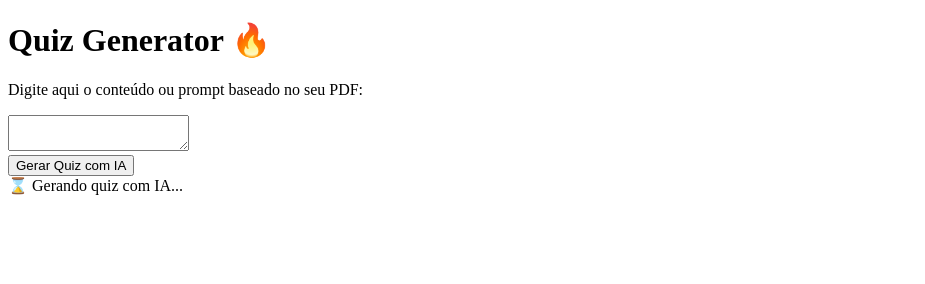
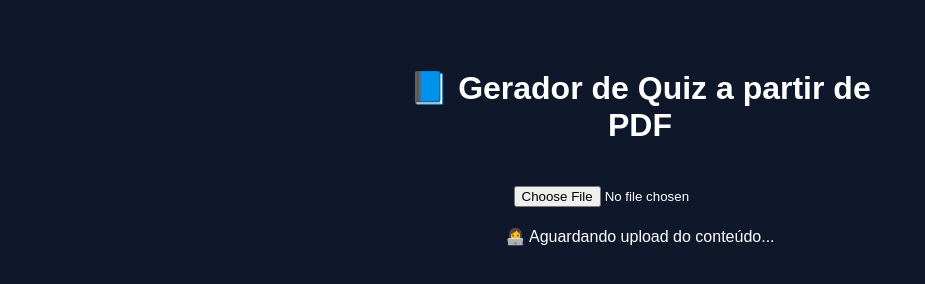
Before and after one commit to BellMaximus/frontend, a plain HTML site: page index.html in a window 1280 px wide. Shown: the whole page, without its empty margins (0-925 px from the left). Drawn offline with Linux system fonts and the light colour scheme.

Commit message:
Update index.html

```diff
--- a/index.html
+++ b/index.html
@@ -3,21 +3,26 @@
 <head>
   <meta charset="UTF-8" />
   <meta name="viewport" content="width=device-width, initial-scale=1.0"/>
-  <title>Gerador de Quiz com IA</title>
-
+  <title>Gerador de Quiz por IA ⚡</title>
+  <link rel="stylesheet" href="style.css">
 </head>
 <body>
-  <h1>Quiz Generator 🔥</h1>
-  <p>Digite aqui o conteúdo ou prompt baseado no seu PDF:</p>
-  <textarea id="input"></textarea>
-  <br>
-  <button onclick="gerar()">Gerar Quiz com IA</button>
+  <div class="container">
+    <h1>📘 Gerador de Quiz a partir de PDF</h1>
 
-  <div id="loading">⌛ Gerando quiz com IA...</div>
-  <div class="erro" id="erro"></div>
-  <pre id="output"></pre>
+    <input type="file" id="pdfInput" accept="application/pdf" />
 
-  <script src="openai.js"></script>
-  <script src="script.js"></script>
+    <div id="terminal" class="terminal">
+      <span class="digitando">👩‍💻 Aguardando upload do conteúdo...</span>
+    </div>
+
+    <div id="erro-container" class="erro hidden">
+      <h2>❌ Erro ao gerar o quiz</h2>
+      <p id="erro-texto">A IA não conseguiu gerar um quiz válido a partir do seu PDF. Você pode tentar novamente.</p>
+      <button onclick="location.reload()">🔁 Tentar novamente</button>
+    </div>
+  </div>
+
+  <script type="module" src="script.js"></script>
 </body>
 </html>
```
